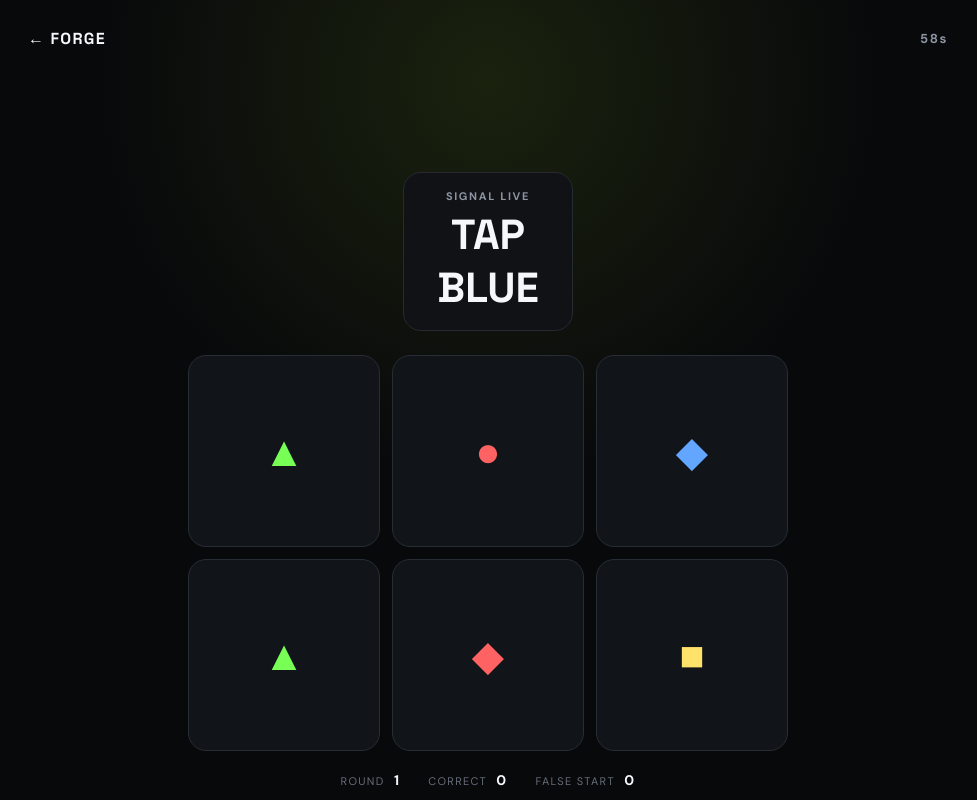
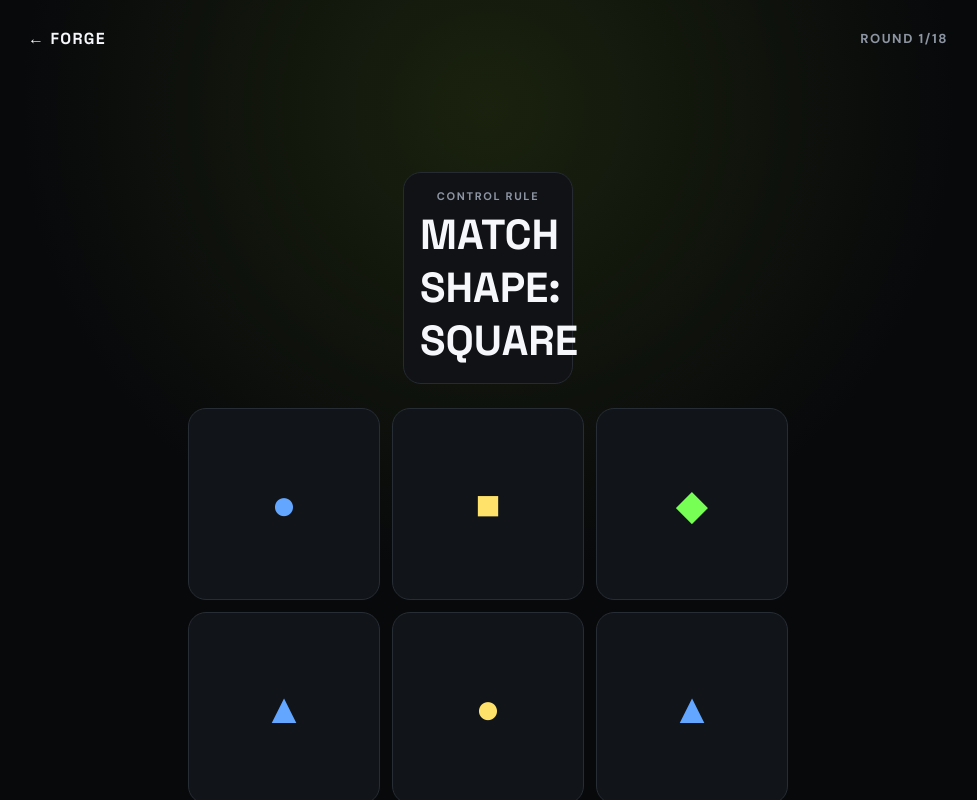
Before and after one commit to Nar-Lod/FORGE, a Next.js app: page /challenges/switch in a window 1280 px wide. Both pictures are taken after a click on the button "Start Switch". Shown: the top 800 px of the page, without its empty margins (152-1129 px from the left). Built offline with nearby package versions, Linux system fonts and the light colour scheme.

Commit message:
Redesign Switch as adaptive interference control game

```diff
--- a/app/challenges/switch/page.tsx
+++ b/app/challenges/switch/page.tsx
@@ -3,129 +3,40 @@
 import { useEffect, useMemo, useState } from "react";
 import Link from "next/link";
 
-const ROUNDS = 12;
-const TOTAL_SECONDS = 60;
+const ROUNDS = 18;
 const COLORS = ["GREEN", "RED", "BLUE", "YELLOW"];
 const SHAPES = ["CIRCLE", "SQUARE", "TRIANGLE", "DIAMOND"];
+type Rule = "color" | "shape" | "opposite" | "either";
+type Tile = { id:number; color:string; shape:string; trap:boolean };
 
-type Rule = { kind: "color" | "shape" | "inhibit"; value: string; label: string };
-type Option = { id: number; color: string; shape: string };
-
-function randomRule(round: number): Rule {
-  const mode = round % 3;
-  if (mode === 0) {
-    const value = COLORS[Math.floor(Math.random() * COLORS.length)];
-    return { kind: "color", value, label: `TAP ${value}` };
-  }
-  if (mode === 1) {
-    const value = SHAPES[Math.floor(Math.random() * SHAPES.length)];
-    return { kind: "shape", value, label: `TAP ${value}` };
-  }
-  return Math.random() > 0.45
-    ? { kind: "inhibit", value: "NONE", label: "DO NOT TAP" }
-    : { kind: "color", value: COLORS[Math.floor(Math.random() * COLORS.length)], label: "WAIT FOR THE SIGNAL" };
+function icon(shape:string){return shape==="CIRCLE"?"●":shape==="SQUARE"?"■":shape==="TRIANGLE"?"▲":"◆";}
+function makeBoard(rule:Rule, difficulty:number){
+ const targetColor=COLORS[Math.floor(Math.random()*COLORS.length)], targetShape=SHAPES[Math.floor(Math.random()*SHAPES.length)];
+ const tiles:Tile[]=Array.from({length:8},(_,id)=>({id,color:COLORS[Math.floor(Math.random()*COLORS.length)],shape:SHAPES[Math.floor(Math.random()*SHAPES.length)],trap:false}));
+ const target=tiles[Math.floor(Math.random()*tiles.length)];
+ if(rule==="color") target.color=targetColor;
+ if(rule==="shape") target.shape=targetShape;
+ if(rule==="opposite"){target.color=targetColor;target.shape=targetShape;}
+ if(rule==="either"){target.color=targetColor;target.shape=targetShape;}
+ const conflict=tiles.find(t=>t.id!==target.id && ((rule==="color"&&t.shape===targetShape)||(rule==="shape"&&t.color===targetColor)||(rule==="opposite"&&t.color===targetColor)||(rule==="either"&&t.color===targetColor)));
+ if(conflict) conflict.trap=true;
+ if(difficulty>5){const extra=tiles.find(t=>t.id!==target.id&&!t.trap);if(extra)extra.trap=true;}
+ return {tiles,targetColor,targetShape,targetId:target.id};
 }
 
-function makeOptions(rule: Rule): Option[] {
-  const options = Array.from({ length: 6 }, (_, index) => ({
-    id: index,
-    color: COLORS[Math.floor(Math.random() * COLORS.length)],
-    shape: SHAPES[Math.floor(Math.random() * SHAPES.length)],
-  }));
-
-  if (rule.kind === "color") {
-    const target = Math.floor(Math.random() * options.length);
-    options.forEach((option, index) => {
-      if (index === target) option.color = rule.value;
-      else option.color = COLORS.filter((color) => color !== rule.value)[index % 3];
-    });
-  }
-  if (rule.kind === "shape") {
-    const target = Math.floor(Math.random() * options.length);
-    options.forEach((option, index) => {
-      if (index === target) option.shape = rule.value;
-      else option.shape = SHAPES.filter((shape) => shape !== rule.value)[index % 3];
-    });
-  }
-  return options;
+export default function SwitchChallenge(){
+ const [started,setStarted]=useState(false),[finished,setFinished]=useState(false),[round,setRound]=useState(0),[rule,setRule]=useState<Rule>("color"),[tiles,setTiles]=useState<Tile[]>([]),[targetColor,setTargetColor]=useState(""),[targetShape,setTargetShape]=useState(""),[correct,setCorrect]=useState(0),[mistakes,setMistakes]=useState(0),[traps,setTraps]=useState(0),[clean,setClean]=useState(0),[streak,setStreak]=useState(0),[bestStreak,setBestStreak]=useState(0),[signal,setSignal]=useState(false);
+ const difficulty=Math.min(10,Math.floor(round/2));
+ const ruleLabel=rule==="color"?`MATCH COLOR: ${targetColor}`:rule==="shape"?`MATCH SHAPE: ${targetShape}`:rule==="opposite"?`MATCH ${targetColor}, BUT IGNORE THE SHAPE`:`MATCH EITHER ${targetColor} OR ${targetShape}`;
+ const nextRule=(n:number):Rule=>{const pool:Rule[]=n<4?["color","shape"]:["color","shape","opposite","either"];return pool[Math.floor(Math.random()*pool.length)];};
+ const beginRound=(n:number)=>{const r=nextRule(n);const b=makeBoard(r,Math.min(10,Math.floor(n/2)));setRule(r);setTiles(b.tiles);setTargetColor(b.targetColor);setTargetShape(b.targetShape);setSignal(false);window.setTimeout(()=>setSignal(true),500+Math.random()*900);};
+ const begin=()=>{setStarted(true);setFinished(false);setRound(0);setCorrect(0);setMistakes(0);setTraps(0);setClean(0);setStreak(0);setBestStreak(0);beginRound(0);};
+ const choose=(tile:Tile)=>{if(!signal||finished)return;const matches=rule==="color"?tile.color===targetColor:rule==="shape"?tile.shape===targetShape:rule==="opposite"?tile.color===targetColor&&tile.shape!==targetShape:tile.color===targetColor||tile.shape===targetShape;const isCorrect=tile.id===tiles.find(t=>t.id!==undefined&&((rule==="color"?t.color===targetColor:rule==="shape"?t.shape===targetShape:rule==="opposite"?t.color===targetColor&&t.shape!==targetShape:t.color===targetColor||t.shape===targetShape)))?.id;const ok=matches&&isCorrect;if(tile.trap)setTraps(v=>v+1);if(ok){setCorrect(v=>v+1);setClean(v=>v+1);const ns=streak+1;setStreak(ns);setBestStreak(v=>Math.max(v,ns));}else{setMistakes(v=>v+1);setStreak(0);}if(round>=ROUNDS-1)setFinished(true);else{const nr=round+1;setRound(nr);beginRound(nr);}};
+ const score=useMemo(()=>finished?Math.max(0,Math.min(100,Math.round(correct/ROUNDS*70+clean/ROUNDS*30-mistakes*2))):0,[finished,correct,clean,mistakes]);
+ useEffect(()=>{if(!finished)return;let previous:[string,number][]=[["Focus",0],["Control",0],["Patience",0],["Persistence",0],["Consistency",0]];try{previous=JSON.parse(window.localStorage.getItem("forge.metrics")||JSON.stringify(previous))}catch{}window.localStorage.setItem("forge.metrics",JSON.stringify(previous.map(([n,v])=>n==="Control"?[n,Math.max(v,score)]:[n,v])));},[finished,score]);
+ return <main className="game-shell"><div className="game-topbar"><Link href="/" className="game-back">← FORGE</Link><div className="game-progress">{started&&!finished?`ROUND ${round+1}/${ROUNDS}`:"SWITCH"}</div></div>
+ {!started&&<section className="game-intro"><div className="eyebrow">SWITCH · CONTROL & INTERFERENCE</div><h1>Beat the obvious answer.</h1><p>The board is designed to tempt you. Read the rule, ignore the distracting feature, and choose deliberately. As you progress, the rule changes and the traps become stronger.</p><div className="rule-pills"><span>Read the rule</span><span>Ignore interference</span><span>Adapt</span></div><button className="btn btn-primary" onClick={begin}>Start Switch</button></section>}
+ {started&&!finished&&<section className="game-stage"><div className={`target-card switch-rule ${signal?"armed":"waiting"}`}><span>{signal?"CONTROL RULE":"PAUSE"}</span><strong>{signal?ruleLabel:"Read before acting…"}</strong></div><div className="switch-field">{tiles.map(tile=><button key={tile.id} className={`switch-tile tile-${tile.color.toLowerCase()} ${tile.trap?"trap-tile":""}`} onClick={()=>choose(tile)} aria-label={`${tile.color} ${tile.shape}`}><span>{icon(tile.shape)}</span></button>)}</div><div className="live-stats"><span>ROUND <b>{round+1}</b></span><span>CLEAN <b>{clean}</b></span><span>STREAK <b>{streak}</b></span></div><p className="game-hint">Do not follow the tile that merely looks tempting. Follow the rule you were given.</p></section>}
+ {finished&&<section className="result-card"><div className="eyebrow">SWITCH COMPLETE</div><div className="result-score">{score}</div><div className="result-label">CONTROL SCORE</div><div className="result-stats"><div><strong>{correct}</strong><span>correct</span></div><div><strong>{mistakes}</strong><span>mistakes</span></div><div><strong>{bestStreak}</strong><span>best streak</span></div></div><p>{score>=80?"You consistently followed the current rule despite competing signals.":"Your mistakes show where the tempting response won. Replay and try to notice the rule before acting."}</p><div className="cta-row"><button className="btn btn-primary" onClick={begin}>Try again</button><Link href="/" className="btn btn-secondary">I'm done</Link></div></section>}
+ </main>;
 }
-
-export default function SwitchChallenge() {
-  const [started, setStarted] = useState(false);
-  const [round, setRound] = useState(0);
-  const [rule, setRule] = useState<Rule>(randomRule(0));
-  const [options, setOptions] = useState<Option[]>(makeOptions(rule));
-  const [armed, setArmed] = useState(false);
-  const [correct, setCorrect] = useState(0);
-  const [mistakes, setMistakes] = useState(0);
-  const [falseStarts, setFalseStarts] = useState(0);
-  const [seconds, setSeconds] = useState(TOTAL_SECONDS);
-  const [finished, setFinished] = useState(false);
-
-  const score = useMemo(() => {
-    if (!finished) return 0;
-    return Math.min(100, Math.max(0, Math.round((correct / ROUNDS) * 72 + Math.max(0, 28 - mistakes * 4 - falseStarts * 3))));
-  }, [finished, correct, mistakes, falseStarts]);
-
-  const beginRound = (index: number) => {
-    const nextRule = randomRule(index);
-    setRule(nextRule);
-    setOptions(makeOptions(nextRule));
-    setArmed(false);
-    window.setTimeout(() => setArmed(true), 550 + Math.random() * 850);
-  };
-
-  useEffect(() => {
-    if (!started || finished) return;
-    const timer = window.setInterval(() => {
-      setSeconds((value) => {
-        if (value <= 1) { setFinished(true); return 0; }
-        return value - 1;
-      });
-    }, 1000);
-    return () => window.clearInterval(timer);
-  }, [started, finished]);
-
-  useEffect(() => {
-    if (!started || finished || !armed || rule.kind !== "inhibit") return;
-    const timeout = window.setTimeout(() => {
-      if (round >= ROUNDS - 1) setFinished(true);
-      else { setCorrect((value) => value + 1); setRound((value) => value + 1); beginRound(round + 1); }
-    }, 1100);
-    return () => window.clearTimeout(timeout);
-  }, [started, finished, armed, rule.kind, round]);
-
-  const begin = () => {
-    setStarted(true); setFinished(false); setRound(0); setCorrect(0); setMistakes(0); setFalseStarts(0); setSeconds(TOTAL_SECONDS);
-    beginRound(0);
-  };
-
-  const choose = (option: Option) => {
-    if (!started || finished) return;
-    if (!armed) { setFalseStarts((value) => value + 1); return; }
-    if (rule.kind === "inhibit") {
-      setMistakes((value) => value + 1);
-    } else {
-      const matches = rule.kind === "color" ? option.color === rule.value : option.shape === rule.value;
-      if (matches) setCorrect((value) => value + 1); else setMistakes((value) => value + 1);
-    }
-    if (round >= ROUNDS - 1) setFinished(true);
-    else { setRound((value) => value + 1); beginRound(round + 1); }
-  };
-
-  useEffect(() => {
-    if (!finished) return;
-    const previous = JSON.parse(window.localStorage.getItem("forge.metrics") || "[[\"Focus\",0],[\"Control\",0],[\"Patience\",0],[\"Persistence\",0],[\"Consistency\",0]]") as [string, number][];
-    const next = previous.map(([name, value]) => name === "Control" ? [name, Math.max(value, score)] as [string, number] : [name, value] as [string, number]);
-    window.localStorage.setItem("forge.metrics", JSON.stringify(next));
-  }, [finished, score]);
-
-  return (
-    <main className="game-shell">
-      <div className="game-topbar"><Link href="/" className="game-back">← FORGE</Link><div className="game-progress">{started && !finished ? `${seconds}s` : "SWITCH"}</div></div>
-      {!started && !finished && <section className="game-intro"><div className="eyebrow">SWITCH · 60 SEC</div><h1>Don't follow the obvious move.</h1><p>The rule changes. The answer moves. Sometimes you must wait for the signal. Sometimes the correct action is doing nothing.</p><div className="rule-pills"><span>Wait</span><span>Adapt</span><span>Inhibit</span></div><button className="btn btn-primary" onClick={begin}>Start Switch</button></section>}
-      {started && !finished && <section className="game-stage"><div className={`target-card switch-rule ${armed ? "armed" : "waiting"}`}><span>{armed ? "SIGNAL LIVE" : "PAUSE"}</span><strong>{armed ? rule.label : "WAIT…"}</strong></div><div className="switch-field">{options.map((option) => <button key={option.id} className={`switch-tile tile-${option.color.toLowerCase()}`} onClick={() => choose(option)} aria-label={`${option.color} ${option.shape}`}><span>{option.shape === "CIRCLE" ? "●" : option.shape === "SQUARE" ? "■" : option.shape === "TRIANGLE" ? "▲" : "◆"}</span></button>)}</div><div className="live-stats"><span>ROUND <b>{round + 1}</b></span><span>CORRECT <b>{correct}</b></span><span>FALSE START <b>{falseStarts}</b></span></div><p className="game-hint">The urge to tap early is part of the challenge. Notice it. Don't obey it.</p></section>}
-      {finished && <section className="result-card"><div className="eyebrow">SWITCH COMPLETE</div><div className="result-score">{score}</div><div className="result-label">CONTROL SCORE</div><div className="result-stats"><div><strong>{correct}</strong><span>correct</span></div><div><strong>{mistakes}</strong><span>wrong</span></div><div><strong>{falseStarts}</strong><span>false starts</span></div></div><p>{score >= 80 ? "You stayed with the rule under pressure. The skill is not tapping faster — it is choosing when to act." : "You can recover. Your next round is an opportunity to notice the impulse, pause, and choose deliberately."}</p><div className="cta-row"><button className="btn btn-primary" onClick={begin}>Try a harder round</button><Link href="/" className="btn btn-secondary">I'm done</Link></div></section>}
-    </main>
-  );
-}
```
